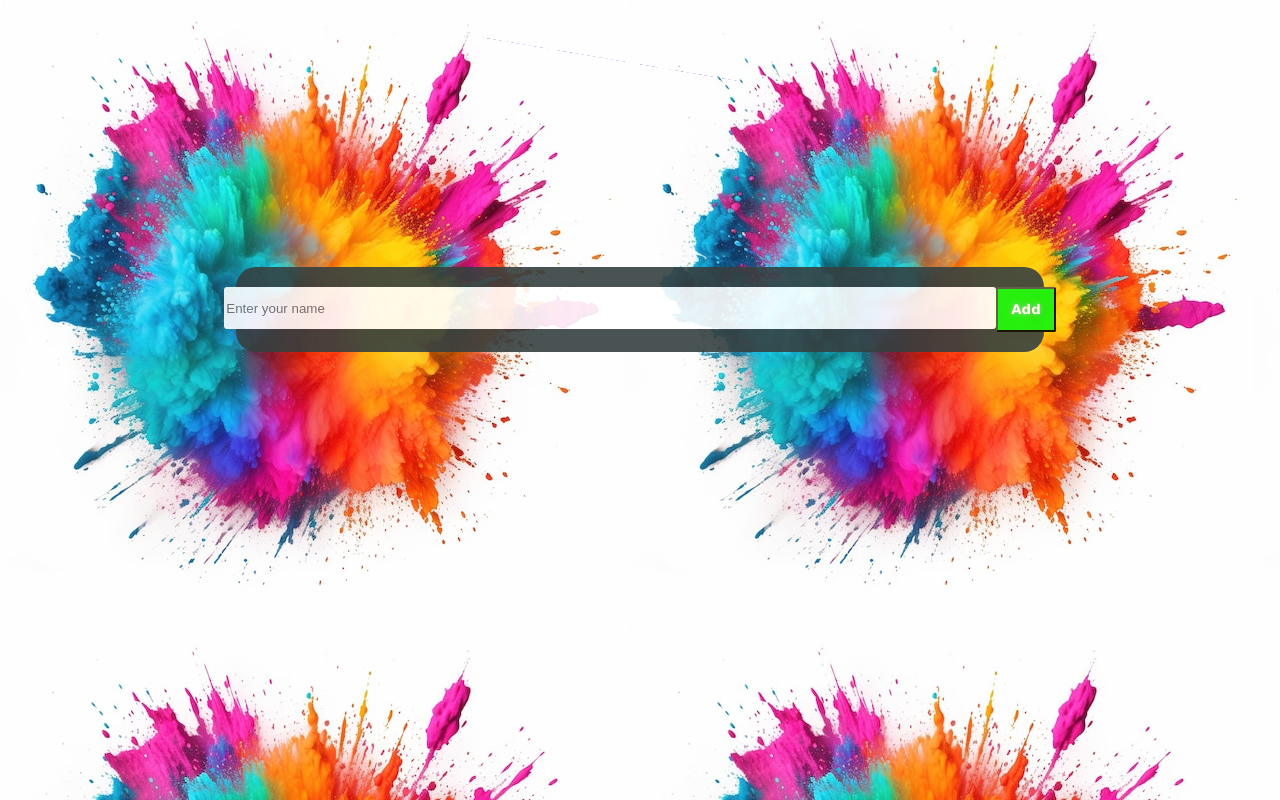
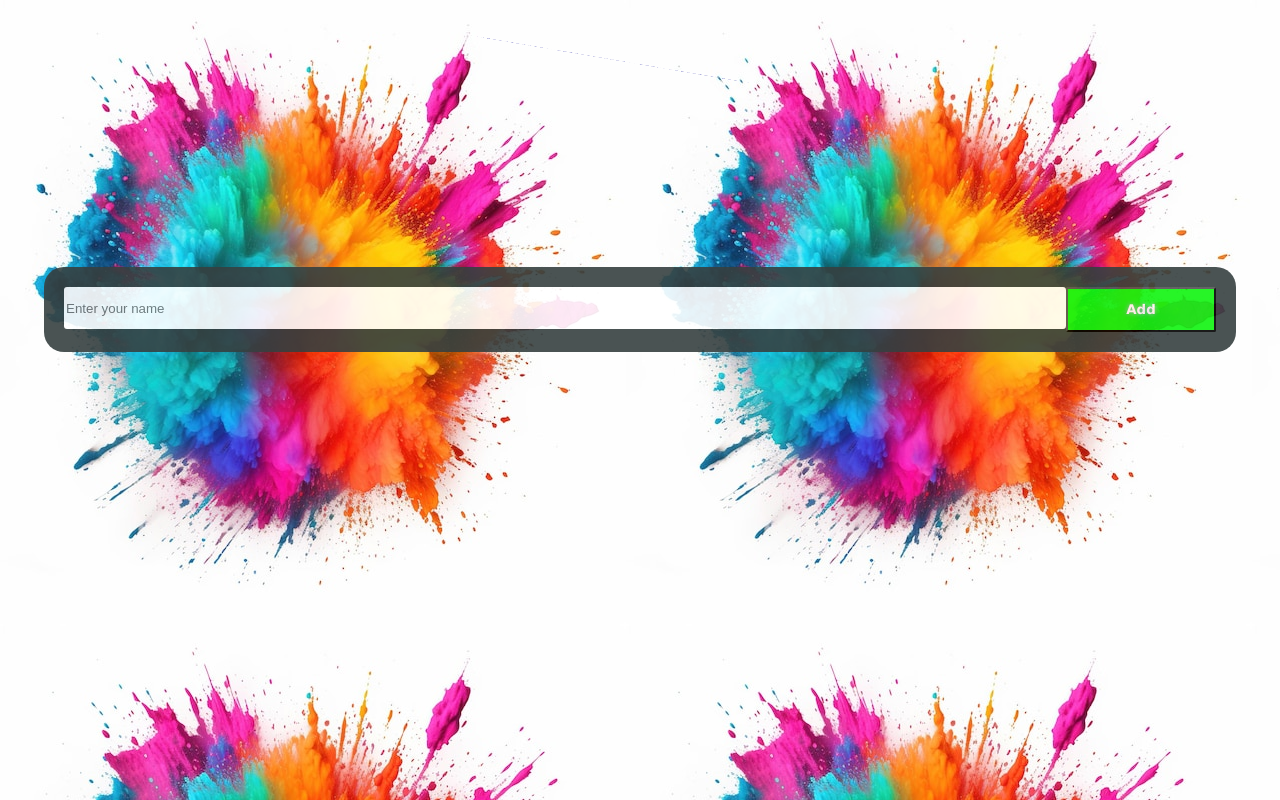
Before and after one commit to THARUNBEAST/TODO_APP, a plain HTML site: page index.html in a window 1280 px wide. Drawn offline with Linux system fonts and the light colour scheme; no server answers.

Commit message:
Update style.css

```diff
--- a/style.css
+++ b/style.css
@@ -34,7 +34,7 @@ h1{
     display: flex;
     flex-direction: column;
    z-index: 100;
-    width: 60%;
+    min-width: 90%;
     background-color: rgb(54, 64, 64);
     height: auto;
     padding: 20px;
@@ -52,7 +52,7 @@ h1{
 
 input{
     width: 100%;
-   min-width:100%;
+   min-width:80%;
     height: 40px;
     border-radius: 3px;
     border: none;
```
